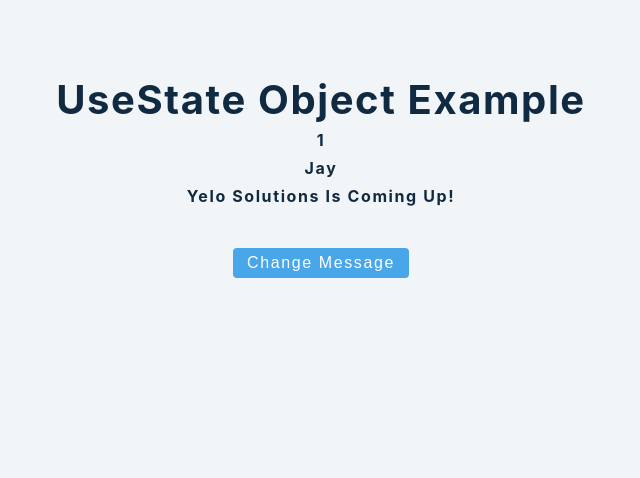
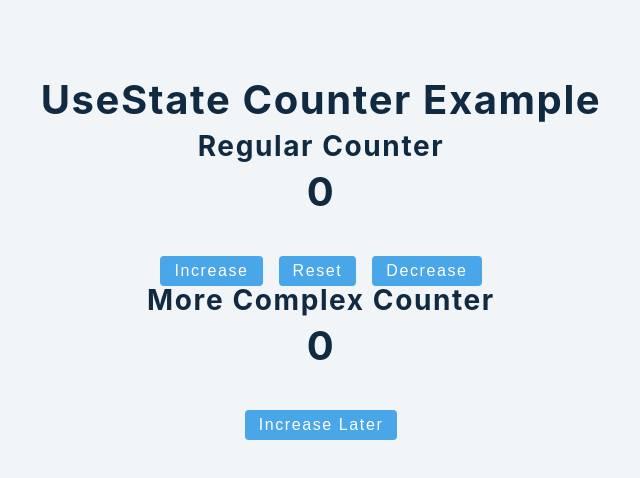
Before and after one commit to yelosolutions/React-Advanced, a React (Create React App) app in the folder second-app/: page / in a window 1280 px wide. Shown: the top 478 px of the page, without its empty margins (319-959 px from the left). Built offline with nearby package versions, Linux system fonts and the light colour scheme.

Commit message:
More on useState - object and counter

```diff
--- a/second-app/src/App.js
+++ b/second-app/src/App.js
@@ -1,7 +1,7 @@
 import React from 'react'
-import Setup from './tutorial/1-useState/setup/4-useState-object';
+import Setup from './tutorial/1-useState/setup/5-useState-counter';
 //import Count from './tutorial/1-useState/setup/useState-try';
-//import Final from './tutorial/1-useState/final/3-useState-array';
+//import Final from './tutorial/1-useState/final/5-useState-counter';
 
 function App() {
   return (
--- a/second-app/src/tutorial/1-useState/final/4-useState-object.js
+++ b/second-app/src/tutorial/1-useState/final/4-useState-object.js
@@ -13,7 +13,7 @@ const UseStateObject = () => {
   // const [message,setMessage] = useState('random message')
 
   const changeMessage = () => {
-    setPerson({ ...person, message: 'hello world' });
+    setPerson({...person, message: 'hello world' });
     // setMessage('hello world')
   };
 
--- a/second-app/src/tutorial/1-useState/setup/5-useState-counter.js
+++ b/second-app/src/tutorial/1-useState/setup/5-useState-counter.js
@@ -1,7 +1,35 @@
 import React, { useState } from 'react';
 
 const UseStateCounter = () => {
-  return <h2>useState counter example</h2>;
+  const [counter, setCounter] = useState(0);
+
+  const IncreaseCounter = () =>{
+    setCounter(counter + 1);
+  }
+  const DecreaseCounter = () =>{
+    setCounter(counter - 1);
+  }
+  const ResetCounter = () =>{
+    setCounter(0);
+  }
+
+  const [counter2, setCounter2] = useState(0);
+  const LaterCounter = () =>{
+    setCounter2(counter2 + 2);
+  }
+
+
+  return <>
+  <h2>useState counter example</h2>
+  <h3>Regular Counter</h3>
+  <h2>{counter}</h2>
+  <button type="button" className="btn" onClick={() => IncreaseCounter()}>Increase</button>
+  <button type="button" className="btn" onClick={() => ResetCounter()}>Reset</button>
+  <button type="button" className="btn" onClick={() => DecreaseCounter()}>Decrease</button>
+  <h3>More Complex Counter</h3>
+  <h2>{counter2}</h2>
+  <button type="button" className="btn" onClick={() => LaterCounter()}>Increase Later</button>
+  </>
 };
 
 export default UseStateCounter;
```
Also changed, not shown: second-app/src/tutorial/1-useState/final/5-useState-counter.js (added, +45 -0 lines), second-app/src/tutorial/1-useState/setup/4-useState-object.js (+8 -3 lines).
